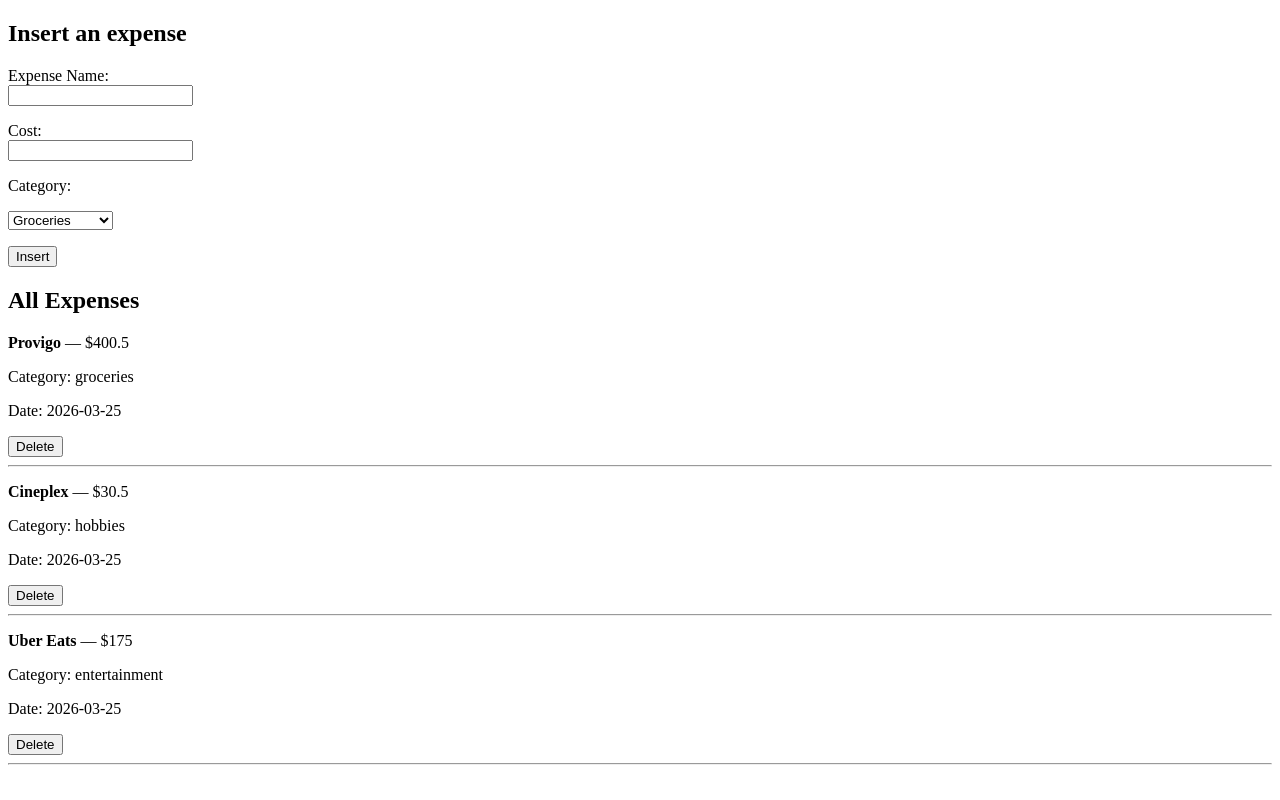
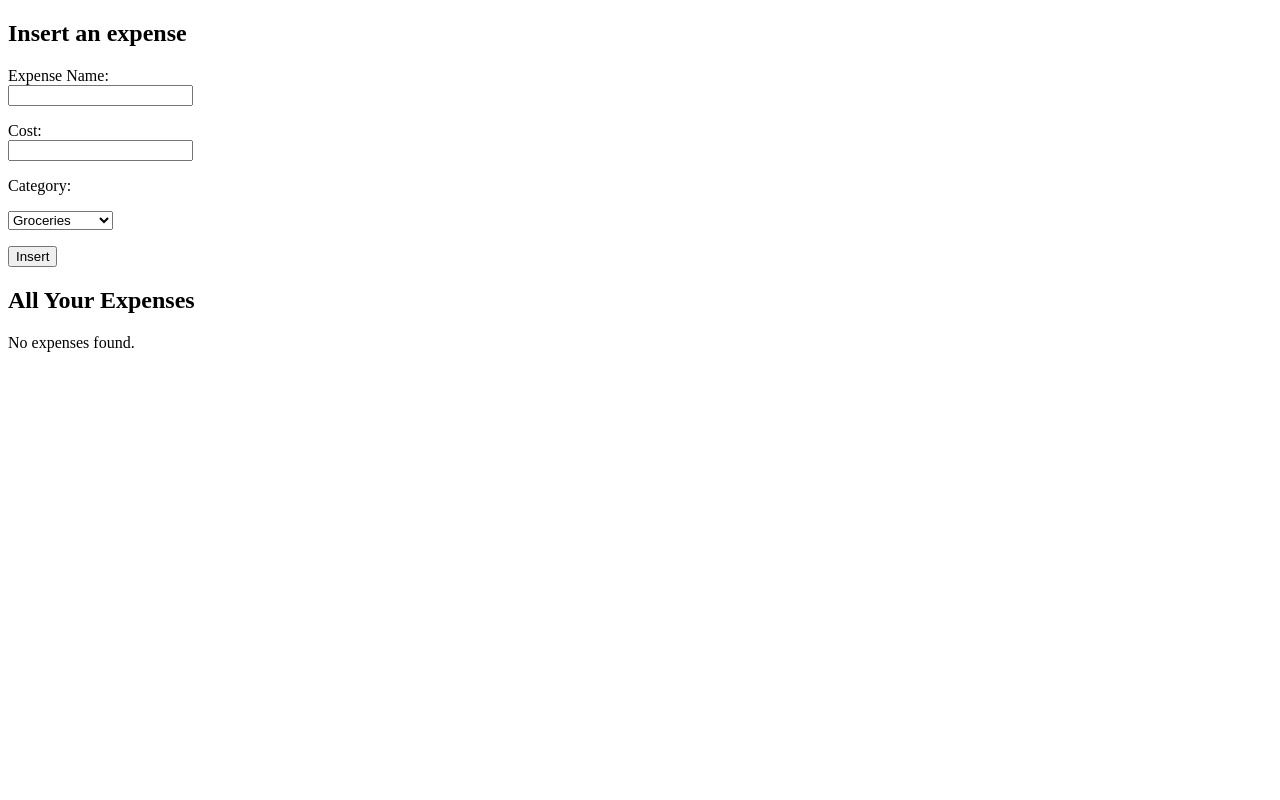
Before and after one commit to InahL/financial-tracker, a Flask app: page /index/user/1 in a window 1280 px wide. Run offline with Flask 3, Linux system fonts and the light colour scheme; data comes from the database, SQL or seed files in the repository.

Commit message:
Made the minimum viable product with insert, delete

```diff
--- a/app.py
+++ b/app.py
@@ -40,5 +40,11 @@
         return jsonify({"message": "Expense deleted"}), 200
     return jsonify({"Error": "Expense not found"}), 404
 
+@app.route('/index/user/<int:userId>/expenses', methods=['GET'])
+def get_user_expenses(userId):
+    data = model.get_expenses_by_user(userId)
+    return render_template('index.html', expenses=data, userId=userId)
+
+
 if __name__ == "__main__":
     app.run(debug = True)
--- a/model.py
+++ b/model.py
@@ -59,6 +59,26 @@
         conn.close()
         return deleted_count
 
+    def get_expenses_by_user(self, userId):
+        query = """
+        SELECT
+            e.expenseID,
+            e.expenseName,
+            e.amount,
+            e.timestamp,
+            c.categoryName
+        FROM expense e
+        JOIN category c ON e.categoryID = c.categoryID
+        WHERE userID = ?
+        """
+        conn = self.get_connection()
+        cursor = conn.cursor()
+        cursor.execute(query, (userId,))
+        conn.commit()
+        rows = cursor.fetchall()
+        conn.close()
+        return [dict(row) for row in rows]
+
     def __del__(self):
         self.cursor.close()
         self.conn.close()
--- a/static/script.js
+++ b/static/script.js
@@ -1,6 +1,5 @@
 const categories = {"hotel": 1, "groceries": 2, "entertainment": 3, "hobbies": 4}
-const userId = 2
-
+const userId = 2;
 function get_expense_form_data(){
     //get form data
     const expenseName = document.getElementById("expenseName").value.trim();
@@ -12,7 +11,7 @@
 }
 
 function load_expenses() {
-    fetch('/index')
+    fetch(`/index/user/${userId}/expenses`)
     .then(response => response.json())
     .then(data => {
         display_expenses(data);
@@ -24,27 +23,27 @@
 
 function display_expenses(expenses) {
     const container = document.getElementById("expensesList");
-    container.innerHTML = ""; // clear old content
+    // container.innerHTML = ""; // clear old content
 
     if (expenses.length === 0) {
         container.innerHTML = "<p>No expenses found.</p>";
         return;
     }
 
-    expenses.forEach(exp => {
-        const item = document.createElement("div");
-        item.classList.add("expense-item");
+    // expenses.forEach(exp => {
+    //     const item = document.createElement("div");
+    //     item.classList.add("expense-item");
 
-        item.innerHTML = `
-            <p><strong>${exp.expenseName}</strong> — $${exp.amount}</p>
-            <p>Category: ${exp.CategoryName}</p>
-            <p>Date: ${exp.timestamp}</p>
-            <button onclick="delete_expense(${exp.expenseID})">Delete</button>
-            <hr>
-        `;
+    //     item.innerHTML = `
+    //         <p><strong>${exp.expenseName}</strong> — $${exp.amount}</p>
+    //         <p>Category: ${exp.CategoryName}</p>
+    //         <p>Date: ${exp.timestamp}</p>
+    //         <button onclick="delete_expense(${exp.expenseID})">Delete</button>
+    //         <hr>
+    //     `;
 
-        container.appendChild(item);
-    });
+    //     container.appendChild(item);
+    // });
 }
 
 function delete_expense(expenseId) {
@@ -79,6 +78,7 @@
             .then(response => {
                 alert(response.message);
                 document.getElementById("insert_expense").reset();
+                load_expenses();
             })
             .catch(error => {
                 console.error("Insert failed:"+ error);
--- a/templates/index.html
+++ b/templates/index.html
@@ -26,9 +26,24 @@
                 <input type="button" id = "insert" value="Insert"/>
             </p>
             </form>
-            <h2>All Expenses</h2>
-            <div id="expensesList"></div>
+            <h2>All Your Expenses</h2>
+
+            {% if expenses %}
+                <ul>
+                {% for exp in expenses %}
+                    <li>
+                        <strong>{{ exp.expenseName }}</strong> — ${{ exp.amount }}
+                        (Category: {{ exp.CategoryName }}, Date Added: {{ exp.timestamp }})
+                        <input type="button"
+                        value="Delete"
+                        onclick="delete_expense('{{ exp.expenseID }}')">
+                    </li>
+                {% endfor %}
+                </ul>
+            {% else %}
+                <p>No expenses found.</p>
+            {% endif %}
+
         <script src="{{ url_for('static', filename='script.js') }}"></script>
-
     </body>
 </html>
```
